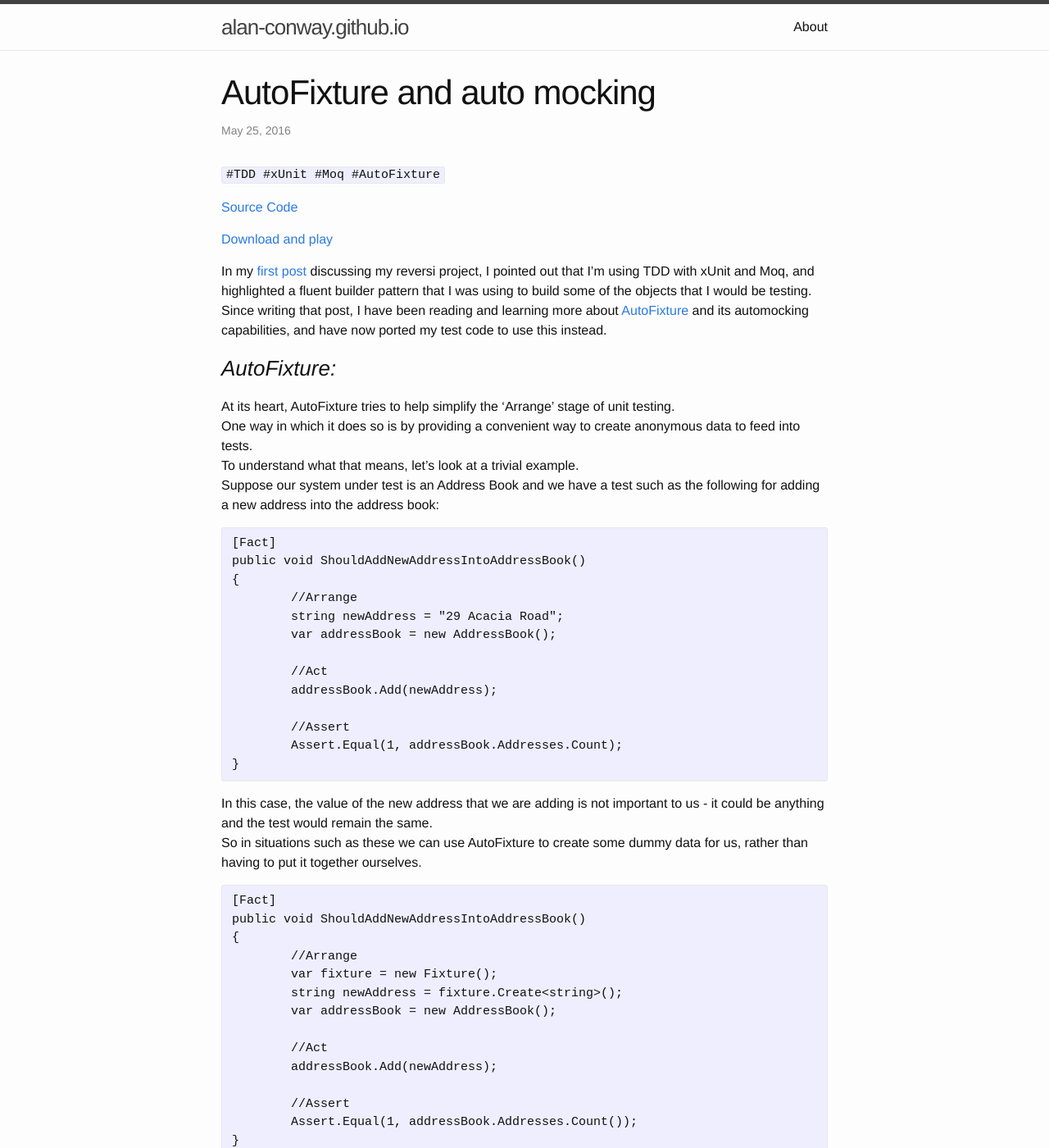
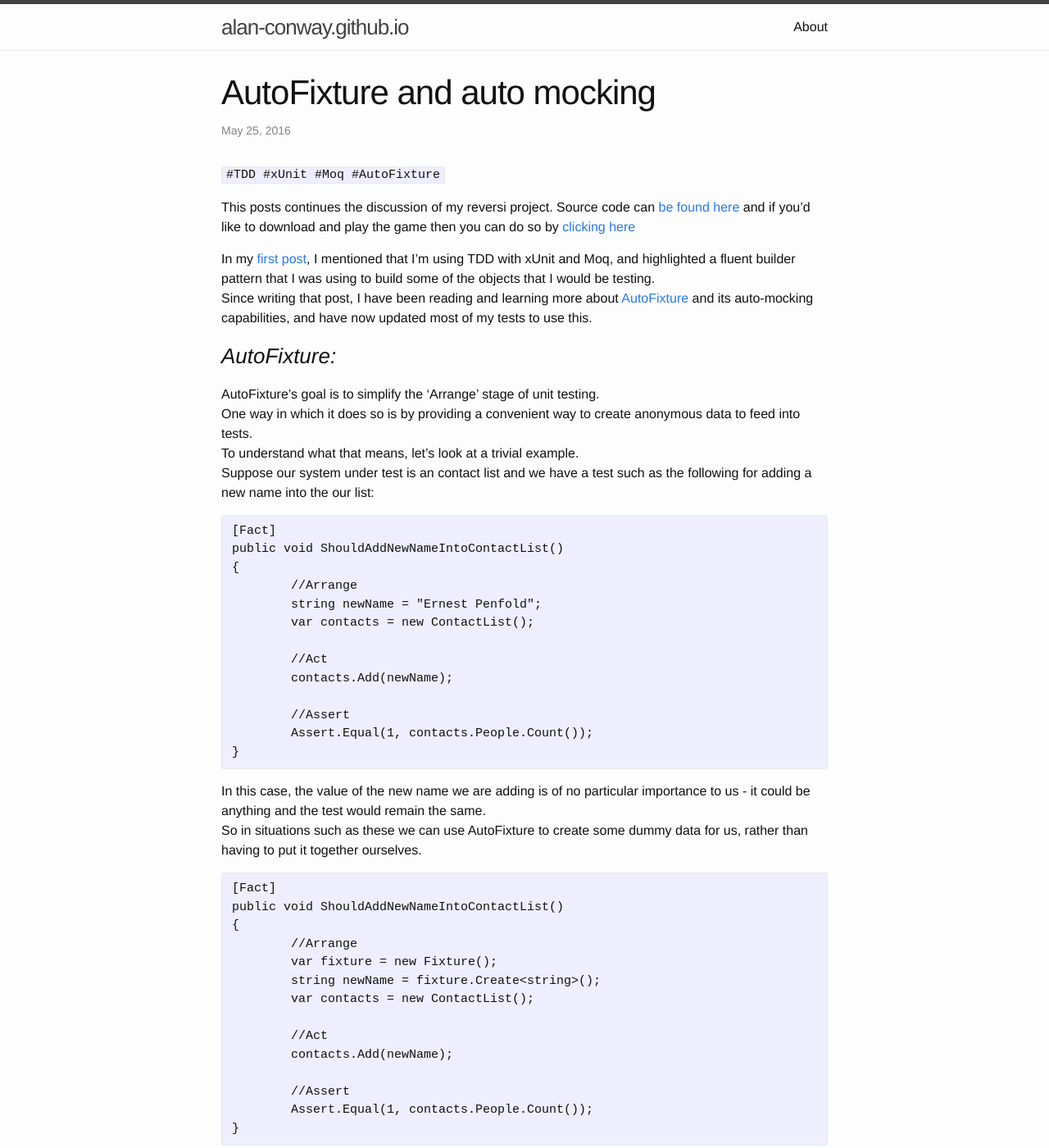
Before and after one commit to alan-conway/alan-conway.github.io, a Jekyll site: the page built from _posts/2016-05-25-autofixture-and-automocking.markdown, in a window 1280 px wide and 1400 px high. Shown: the whole window at 82% size. Built offline with Jekyll 4.4.1, drawn with Linux system fonts in a browser that asks for light colours; some of the changed text lies outside the part shown.

Commit message:
Updated posts

```diff
--- a/_posts/2016-05-15-reversi-with-tdd.markdown
+++ b/_posts/2016-05-15-reversi-with-tdd.markdown
@@ -7,11 +7,11 @@
 ---
 `#TDD #xUnit #Moq #WPF #MVVM #Prism #Unity #TPL #async`
 
-[![Build status](https://ci.appveyor.com/api/projects/status/7236icqvy63ponk9/branch/master?svg=true)](https://ci.appveyor.com/project/alan-conway/reversi/branch/master)  -     [Source Code](https://github.com/alan-conway/Reversi)
+[![Build status](https://ci.appveyor.com/api/projects/status/7236icqvy63ponk9/branch/master?svg=true)](https://ci.appveyor.com/project/alan-conway/reversi/branch/master)
 
-This project is a game of Reversi. If you'd like to play the game, you can do so by fetching the zipped binaries from [here](https://ci.appveyor.com/api/projects/alan-conway/reversi/artifacts/Reversi.zip?branch=master&job=Configuration%3A+Release) and running `Reversi.exe` from a windows machine with an up-to-date .net runtime on it.
+This and following posts will discuss my project to build a game of Reversi (also known as Othello). Source code can [be found here](https://github.com/alan-conway/Reversi) and if you'd like to download and play the game then you can do so by [clicking here](https://ci.appveyor.com/api/projects/alan-conway/reversi/artifacts/Reversi.zip?branch=master&job=Configuration%3A+Release) and running `Reversi.exe` on a windows machine with an up-to-date .net runtime installed.
 
-My goal is to build an application that I can use as a basis for learning about AI. That will come later on, so for now the computer responses are basic.
+My goal is to build an application that I can use as a basis for learning about AI. The AI will come later on, so for now the computer responses are basic.
 
 There are main components in this project are:
 
--- a/_posts/2016-05-16-testable-message-dialogs-in-wpf.markdown
+++ b/_posts/2016-05-16-testable-message-dialogs-in-wpf.markdown
@@ -7,7 +7,9 @@
 ---
 `#TDD #xUnit #Moq #WPF`
 
-I wanted to add a popup message in my [Reversi](https://github.com/alan-conway/Reversi) game to allow the player to confirm they want to start a new game and hadn't clicked the button by mistake.
+This posts continues the discussion of my reversi project. Source code can [be found here](https://github.com/alan-conway/Reversi) and if you'd like to download and play the game then you can do so by [clicking here](https://ci.appveyor.com/api/projects/alan-conway/reversi/artifacts/Reversi.zip?branch=master&job=Configuration%3A+Release)
+
+I wanted to add a popup message in my game to allow the player to confirm they want to start a new game and hadn't clicked the button by mistake.
 
 Simply adding a call to `MessageBox.Show` from within the ViewModel would not be a good idea because not only would it be difficult to test, it would also potentially stop other tests from completing.
 
--- a/_posts/2016-05-25-autofixture-and-automocking.markdown
+++ b/_posts/2016-05-25-autofixture-and-automocking.markdown
@@ -7,57 +7,55 @@
 ---
 `#TDD #xUnit #Moq #AutoFixture`
 
-[Source Code](https://github.com/alan-conway/Reversi)
+This posts continues the discussion of my reversi project. Source code can [be found here](https://github.com/alan-conway/Reversi) and if you'd like to download and play the game then you can do so by [clicking here](https://ci.appveyor.com/api/projects/alan-conway/reversi/artifacts/Reversi.zip?branch=master&job=Configuration%3A+Release)
 
-[Download and play](https://ci.appveyor.com/api/projects/alan-conway/reversi/artifacts/Reversi.zip?branch=master&job=Configuration%3A+Release)
-
-In my [first post](posts/reversi-with-tdd.html) discussing my reversi project, I pointed out that I'm using TDD with xUnit and Moq, and highlighted a fluent builder pattern that I was using to build some of the objects that I would be testing.
-Since writing that post, I have been reading and learning more about [AutoFixture](https://github.com/AutoFixture/AutoFixture) and its automocking capabilities, and have now ported my test code to use this instead.
+In my [first post](posts/reversi-with-tdd.html), I mentioned that I'm using TDD with xUnit and Moq, and highlighted a fluent builder pattern that I was using to build some of the objects that I would be testing.
+Since writing that post, I have been reading and learning more about [AutoFixture](https://github.com/AutoFixture/AutoFixture) and its auto-mocking capabilities, and have now updated most of my tests to use this.
 
 ### _AutoFixture:_
-At its heart, AutoFixture tries to help simplify the 'Arrange' stage of unit testing.
+AutoFixture's goal is to simplify the 'Arrange' stage of unit testing.
 One way in which it does so is by providing a convenient way to create anonymous data to feed into tests.
 To understand what that means, let's look at a trivial example.
-Suppose our system under test is an Address Book and we have a test such as the following for adding a new address into the address book:
+Suppose our system under test is an contact list and we have a test such as the following for adding a new name into the our list:
 
 ~~~ C#
 [Fact]
-public void ShouldAddNewAddressIntoAddressBook()
+public void ShouldAddNewNameIntoContactList()
 {
 	//Arrange
-	string newAddress = "29 Acacia Road";
-	var addressBook = new AddressBook();
+	string newName = "Ernest Penfold";
+	var contacts = new ContactList();
 
 	//Act
-	addressBook.Add(newAddress);
+	contacts.Add(newName);
 
 	//Assert
-	Assert.Equal(1, addressBook.Addresses.Count);
+	Assert.Equal(1, contacts.People.Count());
 }
 ~~~
 
-In this case, the value of the new address that we are adding is not important to us - it could be anything and the test would remain the same.
+In this case, the value of the new name we are adding is of no particular importance to us - it could be anything and the test would remain the same.
 So in situations such as these we can use AutoFixture to create some dummy data for us, rather than having to put it together ourselves.
 
 ~~~ C#
 [Fact]
-public void ShouldAddNewAddressIntoAddressBook()
+public void ShouldAddNewNameIntoContactList()
 {
 	//Arrange
 	var fixture = new Fixture();
-	string newAddress = fixture.Create<string>();
-	var addressBook = new AddressBook();
+	string newName = fixture.Create<string>();
+	var contacts = new ContactList();
 
 	//Act
-	addressBook.Add(newAddress);
+	contacts.Add(newName);
 
 	//Assert
-	Assert.Equal(1, addressBook.Addresses.Count());
+	Assert.Equal(1, contacts.People.Count());
 }
 ~~~
 
 In this new example, we get a random string returned to us (eg `05a41b95-34b8-4b4b-920a-b3fc92e62dc0`) which this is used to give our address some value.
-AutoFixture can also do this with other data types, including our own custom types, and this is where it becomes very useful. Suppose that instead of adding a `string` into our `AddressBook` we instead add a `Person` into our `ContactsList`, where `Person` is a class that we have defined in our application. Then the code for our test will look essentially the same but AutoFixture will be doing much more for us:
+AutoFixture can also do this with other data types, including our own custom types, and this is where it becomes very useful. Suppose that instead of adding a string into our AddressBook we instead add a `Person` into a ContactsList, where Person is a class that we have defined in our application. Then the code for our test will look essentially the same but AutoFixture will be doing much more for us:
 
 ~~~ C#
 [Fact]
@@ -98,14 +96,23 @@
 ~~~ C#
 [Theory]
 [InlineAutoData(1)]
-[InlineAutoData(2)]
+[InlineAutoData(-2)]
 public void ShouldAddEmployeeToDirectory(int employeeId, Employee employee)
 {
-		....
+    ...
 }
 ~~~
 
-In this example, the usual `[InlineData]` attribute has become `[InlineAutoData]` and we are still able to supply a value for all the fields if we chooose to. But if we do not then AutoFixture will automatically supply anonymised data for the remaining arguments.
+In this example, the usual `[InlineData]` attribute has become `[InlineAutoData]` and we are still able to supply a value for all the fields if we choose to. But if we do not then AutoFixture will automatically supply anonymised data for the remaining arguments.
+If we don't need to specify our own value for any of the arguments being supplied then we can use the `[AutoData]` attribute which makes things even easier:
+
+~~~ C#
+[Theory, AutoData]
+public void ShouldAddEmployeeToDirectory(int employeeId, Employee employee)
+{
+	...
+}
+~~~
 
 ### _AutoFixture with AutoMoq:_
 
@@ -143,9 +150,9 @@
 }
 ~~~
 
-This will automatically create an instance of `Worker`, and will have done so by injecting mocked instances of `Foo` and `Bar` as constructor arguments.
+This will automatically create an instance of `Worker`, and will have done so by injecting mocked instances of `IFoo` and `IBar` as constructor arguments.
 
-If we want to Setup one or both of the interfaces then we can do so as follows:
+If we want to `Setup` one or both of the interfaces then we can do so as follows:
 
 ~~~ C#
 [Fact]
```
Also changed, not shown: other parts of _posts/2016-05-25-autofixture-and-automocking.markdown (+1 -1 lines), _posts/2016-05-19-minimax-with-alpha-beta-pruning.markdown (+4 -4 lines).
